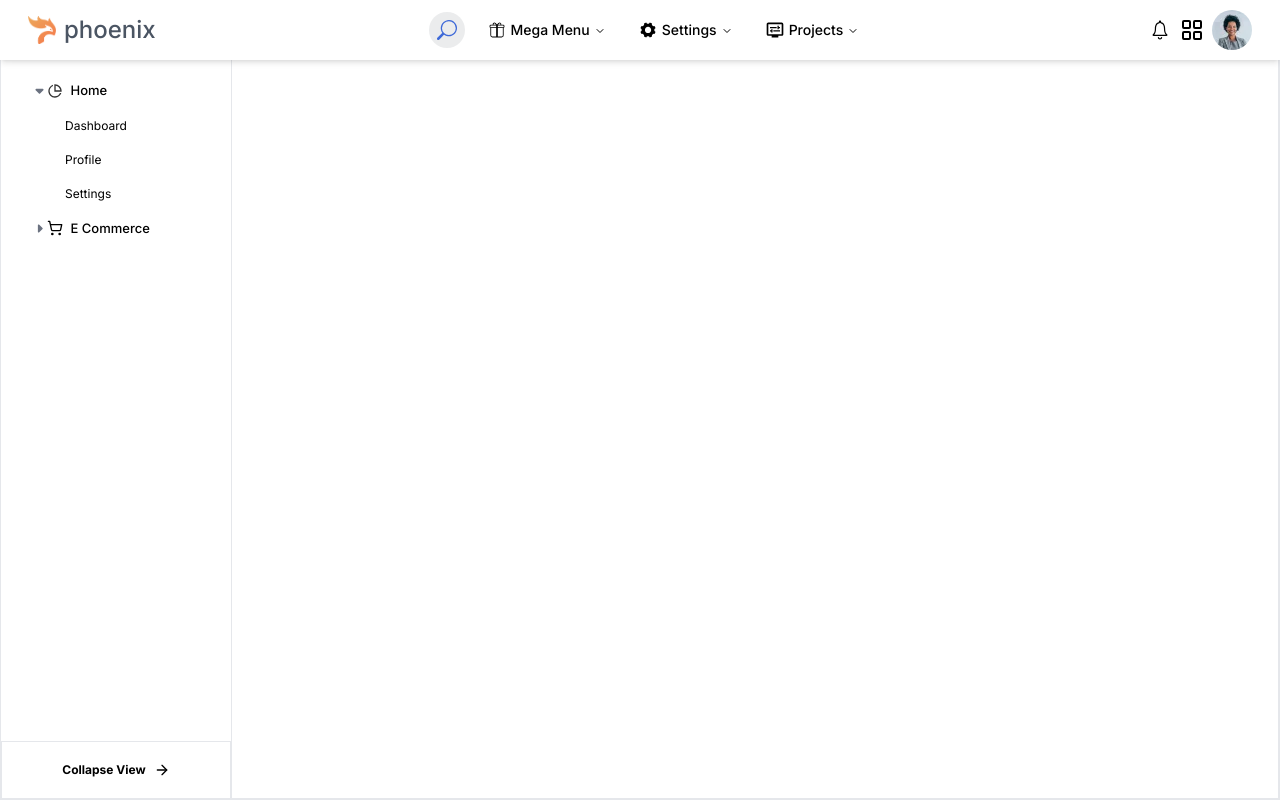
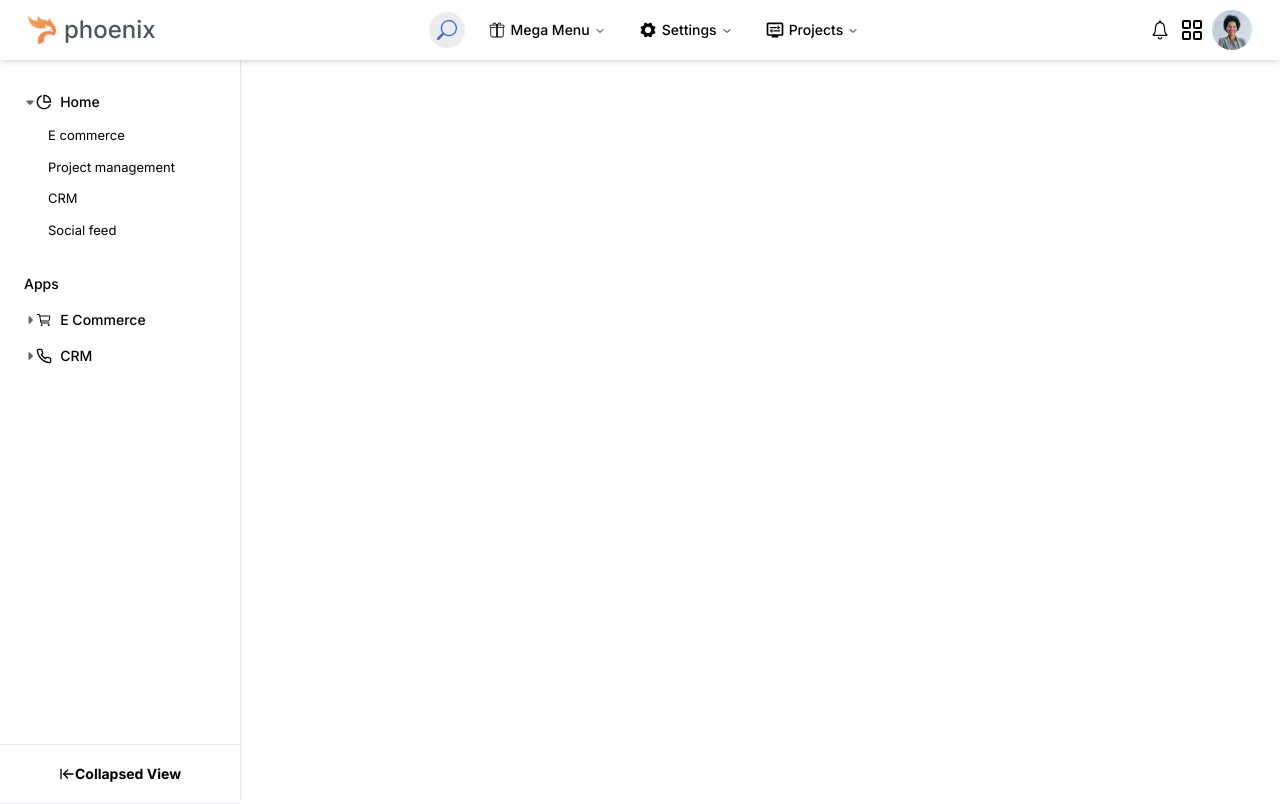
Before and after one commit to bhanudova/admin-dashboard-, a Next.js app: page /admin in a window 1280 px wide. Both pictures are taken after a click on the button "Home". Built offline with nearby package versions, Linux system fonts and the light colour scheme.

Commit message:
ui changes added

```diff
--- a/app/(admin)/admin/page.tsx
+++ b/app/(admin)/admin/page.tsx
@@ -1,9 +1,25 @@
 import Image from "next/image";
+import { LuArrowLeftToLine } from "react-icons/lu";
 
 export default function Admin() {
   return (
-   <div>
+    <div className="relative h-full">
+      {/* <div className=" h-[92%] ">
+        <div className="grid grid-cols-3 gap-3">
+          <div className="p-20 bg-blue-200 rounded-lg">
 
-   </div>
+          </div>
+          <div className="p-20 bg-yellow-200 rounded-lg">
+
+          </div>
+          <div className="p-20 bg-red-200 rounded-lg">
+
+          </div>
+        </div>
+      </div>
+      <div className='flex items-center justify-center h-[8%] border-t border-b w-full p-2 absolute bottom-0'>
+        <LuArrowLeftToLine /><h2 className='text-sm font-bold'>Collapsed View</h2>
+      </div> */}
+    </div>
   );
 }
--- a/app/(admin)/layout.tsx
+++ b/app/(admin)/layout.tsx
@@ -11,17 +11,16 @@ export const metadata: Metadata = {
     description: "Admin Page",
 };
 
-export default function RootLayout({ children, }: Readonly<{ children: React.ReactNode; }>) {
-
+export default function RootLayout({ children }: { children: React.ReactNode }) {
     return (
         <html lang="en">
             <body className={inter.className}>
                 <AdminHeader />
-                <div className="flex flex-col md:flex-row h-screen border pt-14">
-                    <div className="w-[18%] max-w-xs">
-                       <AdminSideBar/>
+                <div className="flex flex-col md:flex-row h-screen pt-14">
+                    <div className="w-[15rem]">
+                        <AdminSideBar />
                     </div>
-                    <div className="w-[82%] p-2 border-[0.4px]">
+                    <div className="flex-1  border-l-[0.4px]">
                         {children}
                     </div>
                 </div>
--- a/app/components/AdminSideBar.tsx
+++ b/app/components/AdminSideBar.tsx
@@ -1,101 +1,106 @@
-"use client";
-import { ArrowRight, ShoppingCart } from 'lucide-react';
-import { useState } from 'react';
-import React from 'react';
-import { RiPieChartLine } from "react-icons/ri";
-import MenuItem from './MenuItem';
-import { FaCaretRight, FaCaretUp } from 'react-icons/fa6';
+import React from 'react'
+import { Accordion, AccordionContent, AccordionItem, AccordionTrigger, } from "@/components/ui/accordion"
+import { LuPieChart } from "react-icons/lu";
+import { IoCartOutline } from "react-icons/io5";
+import { FiPhone } from "react-icons/fi";
+import { LuArrowLeftToLine } from "react-icons/lu";
+export default function AdminSideBar() {
 
-type Section = 'home' | 'profile' | 'ecommerce' | null;
+    return (<>
+        <div className='relative h-full'>
+            <div className='w-full py-6 mt-1 px-2 h-[92%] overflow-y-auto'>
+                <Accordion type="single" collapsible>
+                    <AccordionItem value="item-1">
+                        <AccordionTrigger>
+                            <div className='flex items-center gap-2'>
+                                <LuPieChart />
+                                <h2 className='text-sm'>Home</h2>
+                            </div>
+                        </AccordionTrigger>
+                        <AccordionContent>
+                            <ul className='w-[75%] mx-auto'>
+                                <li className='hover:bg-gray-100 rounded-md hover:cursor-pointer p-1.5 px-3'>E commerce</li>
+                                <li className='hover:bg-gray-100 rounded-md hover:cursor-pointer p-1.5 px-3'>Project management</li>
+                                <li className='hover:bg-gray-100 rounded-md hover:cursor-pointer p-1.5 px-3'>CRM</li>
+                                <li className='hover:bg-gray-100 rounded-md hover:cursor-pointer p-1.5 px-3'>Social feed</li>
+                            </ul>
+                        </AccordionContent>
+                    </AccordionItem>
 
-interface MenuItemData {
-    section: Section;
-    icon: React.JSX.Element;
-    label: string;
-    items: (string | MenuItemData)[];
-}
+                    <h2 className='mt-3 mb-2 font-medium text-sm px-4'>Apps</h2>
+                    <AccordionItem value="item-2">
+                        <AccordionTrigger>
+                            <div className='flex items-center gap-2'>
+                                <IoCartOutline />
+                                <h2 className='text-sm'>E Commerce</h2>
+                            </div>
+                        </AccordionTrigger>
+                        <AccordionContent>
+                            <ul className='w-[90%] mx-auto'>
+                                <li>
+                                    <Accordion type="single" collapsible>
+                                        <AccordionItem value="item-1">
+                                            <AccordionTrigger>Admin</AccordionTrigger>
+                                            <AccordionContent>
+                                                <ul className='w-[80%] mx-auto'>
+                                                    <li className='hover:bg-gray-100 rounded-md hover:cursor-pointer p-1.5 px-3'>Add product</li>
+                                                    <li className='hover:bg-gray-100 rounded-md hover:cursor-pointer p-1.5 px-3'>Products</li>
+                                                    <li className='hover:bg-gray-100 rounded-md hover:cursor-pointer p-1.5 px-3'>Customers</li>
+                                                    <li className='hover:bg-gray-100 rounded-md hover:cursor-pointer p-1.5 px-3'>Customer details</li>
+                                                    <li className='hover:bg-gray-100 rounded-md hover:cursor-pointer p-1.5 px-3'>Orders</li>
+                                                    <li className='hover:bg-gray-100 rounded-md hover:cursor-pointer p-1.5 px-3'>Order details</li>
+                                                    <li className='hover:bg-gray-100 rounded-md hover:cursor-pointer p-1.5 px-3'>Refund</li>
+                                                </ul>
+                                            </AccordionContent>
+                                        </AccordionItem>
+                                        <AccordionItem value="item-2">
+                                            <AccordionTrigger>Customer</AccordionTrigger>
+                                            <AccordionContent>
+                                                <ul className='w-[80%] mx-auto'>
+                                                    <li className='hover:bg-gray-100 rounded-md hover:cursor-pointer p-1.5 px-3'>Homepage</li>
+                                                    <li className='hover:bg-gray-100 rounded-md hover:cursor-pointer p-1.5 px-3'>Product details</li>
+                                                    <li className='hover:bg-gray-100 rounded-md hover:cursor-pointer p-1.5 px-3'>Products filter</li>
+                                                    <li className='hover:bg-gray-100 rounded-md hover:cursor-pointer p-1.5 px-3'>cart</li>
+                                                    <li className='hover:bg-gray-100 rounded-md hover:cursor-pointer p-1.5 px-3'>Checkout</li>
+                                                    <li className='hover:bg-gray-100 rounded-md hover:cursor-pointer p-1.5 px-3'>Shipping info</li>
+                                                    <li className='hover:bg-gray-100 rounded-md hover:cursor-pointer p-1.5 px-3'>Profile</li>
+                                                    <li className='hover:bg-gray-100 rounded-md hover:cursor-pointer p-1.5 px-3'>Favorite stores</li>
+                                                    <li className='hover:bg-gray-100 rounded-md hover:cursor-pointer p-1.5 px-3'>Wishlist</li>
+                                                    <li className='hover:bg-gray-100 rounded-md hover:cursor-pointer p-1.5 px-3'>Order tracking</li>
+                                                    <li className='hover:bg-gray-100 rounded-md hover:cursor-pointer p-1.5 px-3'>Invoice</li>
+                                                </ul>
+                                            </AccordionContent>
+                                        </AccordionItem>
+                                    </Accordion>
+                                </li>
+                            </ul>
+                        </AccordionContent>
+                    </AccordionItem>
 
-const menuData: MenuItemData[] = [
-    {
-        section: 'home',
-        icon: <RiPieChartLine className='w-4 h-4 text-black/80' />,
-        label: 'Home',
-        items: ['Dashboard', 'Profile', 'Settings']
-    },
-    {
-        section: 'profile',
-        icon: <ShoppingCart className='w-4 h-4' />,
-        label: 'E Commerce',
-        items: [
-            {
-                section: 'ecommerce',
-                icon: <FaCaretRight className='w-4 h-4' />,
-                label: 'Overview',
-                items: ['Subitem 1', 'Subitem 2']
-            },
-            {
-                section: 'ecommerce',
-                icon: <FaCaretRight className='w-4 h-4' />,
-                label: 'Settings',
-                items: ['Setting 1', 'Setting 2']
-            },
-            {
-                section: 'ecommerce',
-                icon: <FaCaretRight className='w-4 h-4' />,
-                label: 'Logout',
-                items: ['Logout 1', 'Logout 2']
-            }
-        ]
-    }
-];
+                    <AccordionItem value="item-3">
+                        <AccordionTrigger>
+                            <div className='flex items-center gap-2'>
+                                <FiPhone />
+                                <h2 className='text-sm'>CRM</h2>
+                            </div>
+                        </AccordionTrigger>
+                        <AccordionContent>
+                            <ul className='w-[75%] mx-auto'>
+                                <li className='hover:bg-gray-100 rounded-md hover:cursor-pointer p-1.5 px-3'>E commerce</li>
+                                <li className='hover:bg-gray-100 rounded-md hover:cursor-pointer p-1.5 px-3'>Project management</li>
+                                <li className='hover:bg-gray-100 rounded-md hover:cursor-pointer p-1.5 px-3'>CRM</li>
+                                <li className='hover:bg-gray-100 rounded-md hover:cursor-pointer p-1.5 px-3'>Social feed</li>
+                            </ul>
+                        </AccordionContent>
+                    </AccordionItem>
 
-const AdminSideBar: React.FC = () => {
-    const [openSection, setOpenSection] = useState<Section>(null);
-    const [openSubMenu, setOpenSubMenu] = useState<string | null>(null);
 
-    const toggleMenu = (section: Section) => {
-        setOpenSection(openSection === section ? null : section);
-        setOpenSubMenu(null);  // Close any open sub-sections when toggling a main section
-    };
+                </Accordion>
 
-    return (
-        <div className='h-full relative'>
-            <div className='px-4 py-4'>
-                <nav className='text-[13px]'>
-                    <ul>
-                        {menuData.map((menu) => (
-                            <li key={menu.section}>
-                                <button
-                                    className="w-full font-medium flex items-center text-left gap-2 px-4 py-2 hover:bg-gray-200 rounded-md transition duration-300"
-                                    onClick={() => toggleMenu(menu.section)}
-                                >
-                                    <div className='flex items-center gap-[0.5px]'>
-                                        <span className={`transition-transform duration-300 ${openSection === menu.section ? 'rotate-180' : 'rotate-0'}`}>
-                                            {openSection === menu.section ? <FaCaretUp className='text-gray-500' /> : <FaCaretRight className='text-gray-500' />}
-                                        </span>
-                                        {menu.icon}
-                                    </div>
-                                    <span>{menu.label}</span>
-                                </button>
-
-                                <ul className={`overflow-hidden transition-all duration-300 ${openSection === menu.section ? 'max-h-full opacity-100' : 'max-h-0 opacity-0'} pl-4 text-[12px]`}>
-                                    {menu.items.map((item, index) => (
-                                        <MenuItem key={index} item={item} openSubMenu={openSubMenu} setOpenSubMenu={setOpenSubMenu} />
-                                    ))}
-                                </ul>
-                            </li>
-
-                        ))}
-                    </ul>
-                </nav>
             </div>
-            <div className='border py-4 px-2 absolute bottom-0 w-full text-xs font-bold text-center'>
-                <div className='flex items-center justify-center gap-2'>
-                    <h2>Collapse View</h2> <ArrowRight className='w-4'/>
-                </div>
+            <div className='flex items-center h-[8%] justify-center border-t border-b w-full p-2 absolute bottom-0'>
+            <LuArrowLeftToLine/><h2 className='text-sm font-bold'>Collapsed View</h2>
             </div>
         </div>
-    );
+    </>)
 }
-
-export default AdminSideBar;
--- a/app/components/MenuItem.tsx
+++ /dev/null
@@ -1,47 +0,0 @@
-"use client"
-import React, { useState } from 'react';
-import { FaCaretRight, FaCaretUp } from "react-icons/fa6";
-
-interface MenuItemProps {
-    item: {
-        label: string;
-        items: (string | MenuItemProps['item'])[];
-    } | string;
-    openSubMenu: string | null;
-    setOpenSubMenu: (label: string | null) => void;
-}
-
-const MenuItem: React.FC<MenuItemProps> = ({ item, openSubMenu, setOpenSubMenu }) => {
-    const isOpen = openSubMenu === (typeof item === 'string' ? '' : item.label);
-
-    const toggleSubMenu = () => {
-        setOpenSubMenu(isOpen ? null : (typeof item === 'string' ? '' : item.label));
-    };
-
-    if (typeof item === 'string') {
-        return <li className="px-8 py-2 hover:bg-gray-100 rounded-md">{item}</li>;
-    }
-
-    return (
-        <li className="pl-4">
-            <button
-                className="w-full font-medium flex items-center text-left gap-2 px-4 py-2 hover:bg-gray-200 rounded-md transition duration-300"
-                onClick={toggleSubMenu}
-            >
-                <div className='flex items-center gap-[0.5px]'>
-                    <span className={`transition-transform duration-300 ${isOpen ? 'rotate-180' : 'rotate-0'}`}>
-                        {isOpen ? <FaCaretUp className='text-gray-500' /> : <FaCaretRight className='text-gray-500' />}
-                    </span>
-                    <span>{item.label}</span>
-                </div>
-            </button>
-            <ul className={`overflow-hidden transition-all duration-300 ${isOpen ? 'max-h-full opacity-100' : 'max-h-0 opacity-0'} pl-4 text-[12px]`}>
-                {item.items.map((subItem, index) => (
-                    <MenuItem key={index} item={subItem} openSubMenu={openSubMenu} setOpenSubMenu={setOpenSubMenu} />
-                ))}
-            </ul>
-        </li>
-    );
-};
-
-export default MenuItem;
--- a/components/ui/accordion.tsx
+++ b/components/ui/accordion.tsx
@@ -3,6 +3,7 @@
 import * as React from "react"
 import * as AccordionPrimitive from "@radix-ui/react-accordion"
 import { ChevronDown } from "lucide-react"
+import { FaCaretRight } from "react-icons/fa6";
 
 import { cn } from "@/lib/utils"
 
@@ -14,7 +15,7 @@ const AccordionItem = React.forwardRef<
 >(({ className, ...props }, ref) => (
   <AccordionPrimitive.Item
     ref={ref}
-    className={cn("border-b", className)}
+    className={cn("", className)}
     {...props}
   />
 ))
@@ -28,13 +29,13 @@ const AccordionTrigger = React.forwardRef<
     <AccordionPrimitive.Trigger
       ref={ref}
       className={cn(
-        "flex flex-1 items-center justify-between py-4 font-medium transition-all hover:underline [&[data-state=open]>svg]:rotate-180",
+        "flex flex-1 items-center py-2 gap-[0.2px] px-4 font-medium transition-all hover:bg-gray-100 hover:cursor-pointer rounded-md [&[data-state=open]>svg]:rotate-90",
         className
       )}
       {...props}
     >
+      <FaCaretRight className="h-3 w-3 shrink-0 transition-transform text-black/60 duration-200" />
       {children}
-      <ChevronDown className="h-4 w-4 shrink-0 transition-transform duration-200" />
     </AccordionPrimitive.Trigger>
   </AccordionPrimitive.Header>
 ))
@@ -46,7 +47,7 @@ const AccordionContent = React.forwardRef<
 >(({ className, children, ...props }, ref) => (
   <AccordionPrimitive.Content
     ref={ref}
-    className="overflow-hidden text-sm transition-all data-[state=closed]:animate-accordion-up data-[state=open]:animate-accordion-down"
+    className="overflow-hidden text-[13px] transition-all data-[state=closed]:animate-accordion-up data-[state=open]:animate-accordion-down"
     {...props}
   >
     <div className={cn("pb-4 pt-0", className)}>{children}</div>
```
Also changed, not shown: app/components/Demo.html (deleted).
